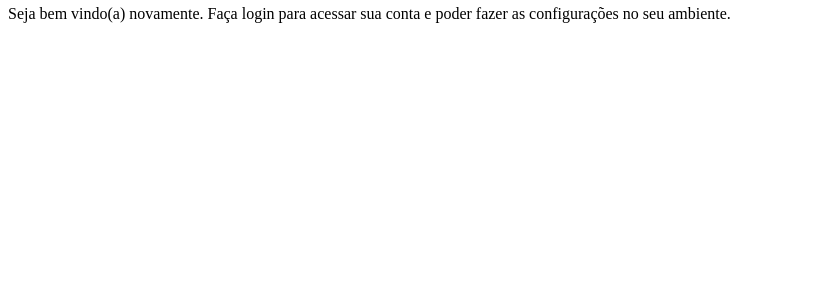
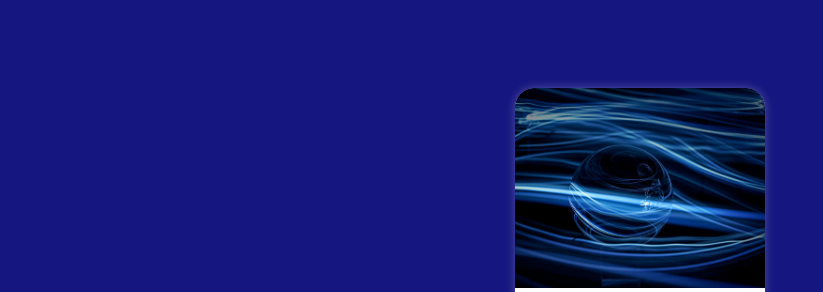
Before and after one commit to dlsampaio-dev/projeto-login, a plain HTML site: page index.html in a window 1280 px wide. Shown: the part 62-354 px from the top of the page, without its empty margins (0-823 px from the left). Drawn offline with Linux system fonts and the light colour scheme.

Commit message:
Desenvolvendo CSS

```diff
--- a/estilos/style.css
+++ b/estilos/style.css
@@ -5,3 +5,48 @@ Paleta de cores
 Verde: #49a09d
 Lilas: #5f2c82
 */
+
+* {
+    font-family: system-ui, -apple-system, BlinkMacSystemFont, 'Segoe UI', Roboto, Oxygen, Ubuntu, Cantarell, 'Open Sans', 'Helvetica Neue', sans-serif;
+    padding: 0px;
+    margin: 0px;
+    box-sizing: border-box;
+}
+
+body, html {
+    background-color: rgb(22, 22, 128);
+    width: 100vw;
+    height: 100vh;
+}
+
+main {
+    position: relative;
+    width: 100vw;
+    height: 100vh;
+}
+
+section#login {
+    position: absolute;
+    top: 50%;
+    left: 50%;
+    transform: translate(-50%, -50%);
+    overflow: hidden;
+    background-color: white;
+    width: 250px;
+    height: 500px;
+    border-radius: 20px;
+    box-shadow: 0px 0px 10px rgba(255, 255, 255, 0.26);
+}
+
+section#login > div#imagem {
+    display: block;
+    background: rgb(22, 22, 128) url(../img/Abstrat.jpg) no-repeat;
+    background-size: cover;
+    background-position: right;
+    height: 200px;
+}
+
+section#login > div#formulario {
+    display: block;
+    padding: 10px;
+}
```
